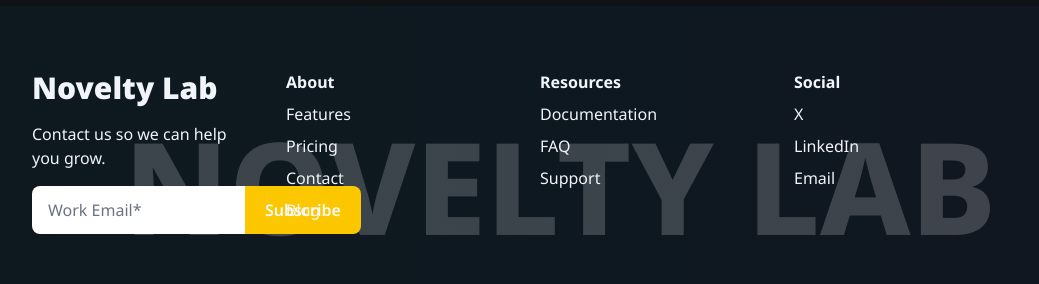
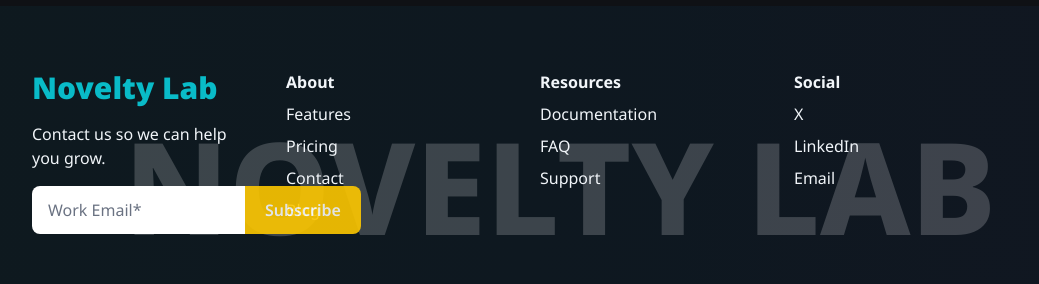
Before and after one commit to rupeshbug/novelty_lab_website, a Next.js app: page / in a window 1280 px wide. Shown: the part 8392-8676 px from the top of the page, without its empty margins (128-1167 px from the left). Built offline with nearby package versions, Linux system fonts and the light colour scheme; no server answers.

Commit message:
footer modified

```diff
--- a/src/app/(public)/components/Footer.tsx
+++ b/src/app/(public)/components/Footer.tsx
@@ -12,7 +12,7 @@ export default function FooterExperiment() {
       <div className="relative mx-auto grid grid-cols-1 md:grid-cols-4 gap-14 text-slate-100">
         {/* Brand */}
         <div className="space-y-4">
-          <h2 className="text-3xl font-black">Novelty Lab</h2>
+          <h2 className="text-3xl font-black text-[#09bbc8]">Novelty Lab</h2>
           <p className="text-md max-w-xs">
             Contact us so we can help you grow.
           </p>
@@ -27,7 +27,7 @@ export default function FooterExperiment() {
             />
             <button
               type="submit"
-              className="bg-yellow-400 text-slate-50 px-5 py-3 cursor-pointer font-semibold rounded-r-md"
+              className="bg-yellow-400 opacity-90 text-slate-50 px-5 py-3 cursor-pointer font-semibold rounded-r-md"
             >
               Subscribe
             </button>
```
